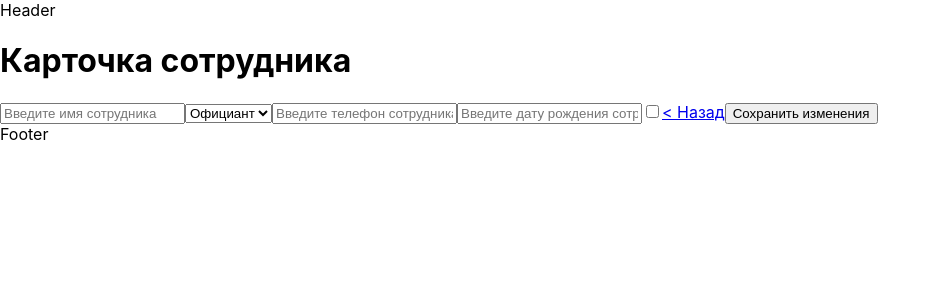
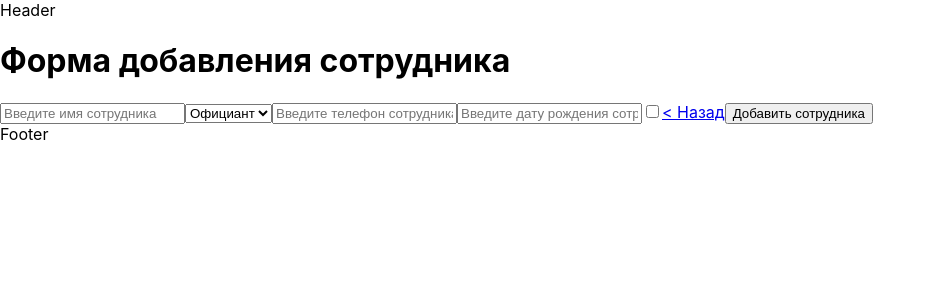
Before and after one commit to Sibusky/employees, a React (Create React App) app: page /new in a window 1280 px wide. Shown: the top 300 px of the page, without its empty margins (0-941 px from the left). Built offline with nearby package versions, Linux system fonts and the light colour scheme.

Commit message:
feat: implement oportunity to add employees

```diff
--- a/src/pages/employee.jsx
+++ b/src/pages/employee.jsx
@@ -3,16 +3,18 @@ import { Link, useParams, useNavigate } from "react-router-dom";
 import { connect } from "react-redux";
 
 import { EDIT_EMPLOYEE } from "../store/actions";
+import { ADD_EMPLOYEE } from "../store/actions";
 
 import { rolesMap } from "../components/employees-filter/constants";
 import { selectEmployeeList } from "../store/selectors";
 
 const EMPLOYEE_CARD_TITLE = "Карточка сотрудника";
+const EMPLOYEE_ADD_CARD = "Форма добавления сотрудника";
 const EMPLOYEE_NAME_PLACEHOLDER = "Введите имя сотрудника";
 const EMPLOYEE_PHONE_PLACEHOLDER = "Введите телефон сотрудника";
 const EMPLOYEE_DATE_PLACEHOLDER = "Введите дату рождения сотрудника";
 const SAVE_CHANGES = "Сохранить изменения";
-const ADD_NEW_USER = "Добавить пользователя";
+const ADD_NEW_USER = "Добавить сотрудника";
 const GO_BACK = "< Назад";
 
 const EmployeeComponent = ({ editEmployee, employees }) => {
@@ -66,7 +68,7 @@ const EmployeeComponent = ({ editEmployee, employees }) => {
     [setArchive]
   );
 
-  const handleSubmit = useCallback(
+  const handleEditSubmit = useCallback(
     (ev) => {
       ev.preventDefault();
       editEmployee({
@@ -82,9 +84,27 @@ const EmployeeComponent = ({ editEmployee, employees }) => {
     [employee, editEmployee, name, phone, role, birthday, isArchive, navigate]
   );
 
+  const handleAddSubmit = useCallback(
+    (ev) => {
+      ev.preventDefault();
+      editEmployee({
+        id: Date.now(),
+        name,
+        phone,
+        role,
+        birthday,
+        isArchive,
+      });
+      navigate("/");
+    },
+    [editEmployee, name, phone, role, birthday, isArchive, navigate]
+  )
+
+  console.log(employee, "employee");
+
   return (
     <div>
-      <h1>{EMPLOYEE_CARD_TITLE}</h1>
+      <h1>{employee.id ? EMPLOYEE_CARD_TITLE : EMPLOYEE_ADD_CARD}</h1>
       <form>
         <input
           placeholder={EMPLOYEE_NAME_PLACEHOLDER}
@@ -118,9 +138,19 @@ const EmployeeComponent = ({ editEmployee, employees }) => {
         />
         <Link to="/">{GO_BACK}</Link>
 
-        <button type="submit" onClick={handleSubmit}>
-          {employee ? SAVE_CHANGES : ADD_NEW_USER}
-        </button>
+        {employee.id ? (
+          <button onClick={handleEditSubmit}>
+          {SAVE_CHANGES}
+          </button>
+        ) : (
+          <button onClick={handleAddSubmit}>
+            {ADD_NEW_USER}
+          </button>
+        )}
+
+        {/* <button type="submit" onClick={handleSubmit}>
+          {employee.id ? SAVE_CHANGES : ADD_NEW_USER}
+        </button> */}
       </form>
     </div>
   );
@@ -132,6 +162,7 @@ const mapStateToProps = (state) => ({
 
 const mapDispatchToProps = (dispatch) => ({
   editEmployee: (payload) => dispatch({ type: EDIT_EMPLOYEE, payload }),
+  addEmployee: (payload) => dispatch({ type: ADD_EMPLOYEE, payload }),
 });
 
 export const Employee = connect(
--- a/src/store/actions/index.js
+++ b/src/store/actions/index.js
@@ -10,3 +10,4 @@ export const SET_BIRTHDAY_SORT_ORDER = 'SET_BIRTHDAY_SORT_ORDER';
 export const SET_NAME_SORT_ORDER = 'SET_NAME_SORT_ORDER';
 
 export const EDIT_EMPLOYEE = 'EDIT_EMPLOYEE';
+export const ADD_EMPLOYEE = 'ADD_EMPLOYEE'
--- a/src/store/reducers/employeesReducer.js
+++ b/src/store/reducers/employeesReducer.js
@@ -3,6 +3,7 @@ import {
   EDIT_EMPLOYEE,
   FETCH_EMPLOYEES_FINISHED,
   FETCH_EMPLOYEES_STARTED,
+  ADD_EMPLOYEE,
 } from "../actions";
 
 const initialState = {
@@ -21,6 +22,11 @@ export const employeesReducer = (state = initialState, action) => {
       return {
         ...state,
         employees: getUpdatedEmployees(state.employees, action.payload),
+      };
+    case ADD_EMPLOYEE:
+      return {
+        ...state,
+        employees: getEmployeesWithNewOne(state.employees, action.payload),
       };
     case FETCH_EMPLOYEES_STARTED:
       return {
@@ -41,3 +47,8 @@ const getUpdatedEmployees = (employees, newEmployeeData) => [
   newEmployeeData,
   ...employees.filter((employee) => employee.id !== newEmployeeData.id),
 ];
+
+const getEmployeesWithNewOne = (employees, newEmployeeData) => [
+  newEmployeeData,
+  ...employees,
+];
```
